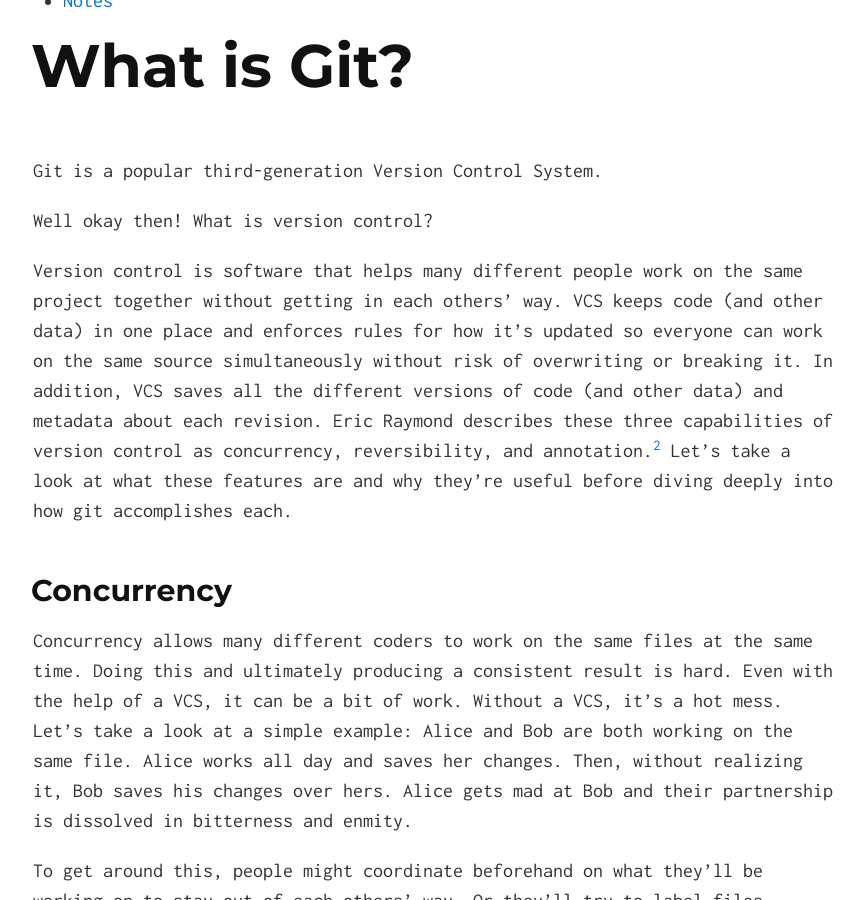
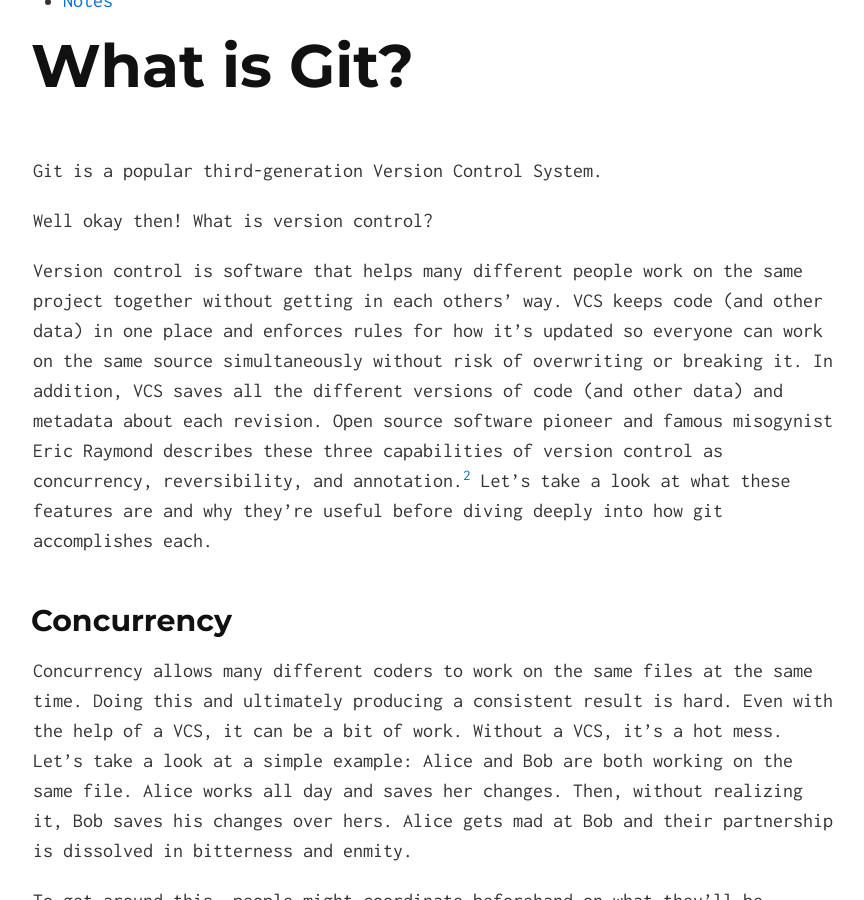
Before and after one commit to shane-et-al/git_slab, a Jekyll site: the page built from index.md, in a window 1280 px wide and 900 px high, scrolled down 1774 px. Shown: the whole window, without its empty margins (207-1071 px from the left). Built offline with Jekyll 4.4.1, drawn with Linux system fonts in a browser that asks for light colours.

Commit message:
Recognize ESR misogyny

```diff
--- a/index.md
+++ b/index.md
@@ -14,7 +14,7 @@ Git is a popular third-generation Version Control System.
 
 Well okay then! What is version control?
 
-Version control is software that helps many different people work on the same project together without getting in each others' way. VCS keeps code (and other data) in one place and enforces rules for how it's updated so everyone can work on the same source simultaneously without risk of overwriting or breaking it. In addition, VCS saves all the different versions of code (and other data) and metadata about each revision. Eric Raymond describes these three capabilities of version control as concurrency, reversibility, and annotation.[^2] Let's take a look at what these features are and why they're useful before diving deeply into how git accomplishes each.
+Version control is software that helps many different people work on the same project together without getting in each others' way. VCS keeps code (and other data) in one place and enforces rules for how it's updated so everyone can work on the same source simultaneously without risk of overwriting or breaking it. In addition, VCS saves all the different versions of code (and other data) and metadata about each revision. Open source software pioneer and famous misogynist Eric Raymond describes these three capabilities of version control as concurrency, reversibility, and annotation.[^2] Let's take a look at what these features are and why they're useful before diving deeply into how git accomplishes each.
 
 ## Concurrency
 Concurrency allows many different coders to work on the same files at the same time. Doing this and ultimately producing a consistent result is hard. Even with the help of a VCS, it can be a bit of work. Without a VCS, it's a hot mess. Let's take a look at a simple example: Alice and Bob are both working on the same file. Alice works all day and saves her changes. Then, without realizing it, Bob saves his changes over hers. Alice gets mad at Bob and their partnership is dissolved in bitterness and enmity.
```
